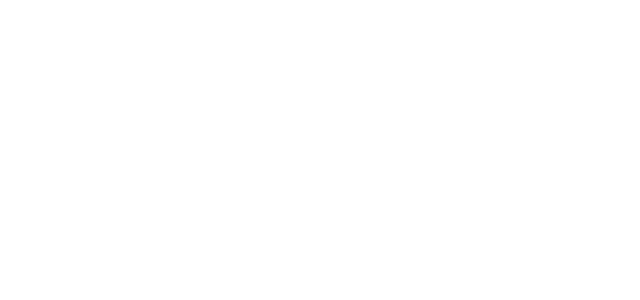
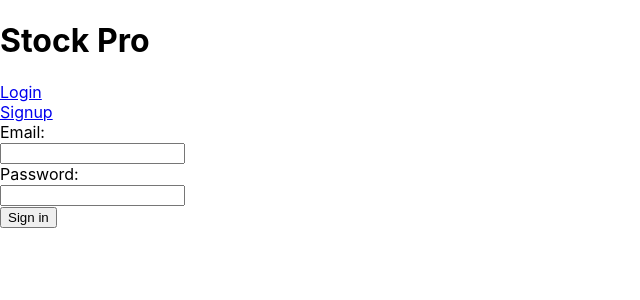
Before and after one commit to bonliu/stock_react, a React (Create React App) app in the folder client/: page /login in a window 1280 px wide. Shown: the top 300 px of the page, without its empty margins (0-640 px from the left). Built offline with nearby package versions, Linux system fonts and the light colour scheme.

Commit message:
Add path for portfolio page

```diff
--- a/client/src/components/App.js
+++ b/client/src/components/App.js
@@ -8,15 +8,24 @@ import '../styles/App.css';
 
 import Login from './Login';
 import Register from './Register';
+import Portfolio from './Portfolio';
 
 function App() {
   return (
-    <Router>
-      <Switch>
-        <Route path="/" exact component={Login}></Route>
-        <Route path="/signup" component={Register}></Route>
-      </Switch>
-    </Router>
+    <div>
+      <h1>Stock Pro</h1>
+      <a href="/login">Login</a>
+      <br></br>
+      <a href="/signup">Signup</a>
+      <Router>
+        <Switch>
+          <Route path="/login" exact component={Login}></Route>
+          <Route path="/signup" component={Register}></Route>
+          <Route path="/portfolio" component={Portfolio}></Route>
+        </Switch>
+      </Router>
+    </div>
+
   );
 }
 
--- a/client/src/components/Login.js
+++ b/client/src/components/Login.js
@@ -27,6 +27,12 @@ class Login extends React.Component {
         const data = await response.json();
         if (data.message === 'success') {
             this.setState({ loggedIn: true });
+            this.props.history.push({
+                pathname: '/portfolio',
+                state: {
+                    email: this.state.email
+                }
+            });
         } else {
             alert('Your password is incorrect');
         }
@@ -34,7 +40,6 @@ class Login extends React.Component {
     }
 
     render() {
-        if (!this.state.loggedIn) {
         return (
             <form id="login-form" method="post" onSubmit={this.handleSubmit}>
                 <label>Email:</label>
@@ -48,11 +53,6 @@ class Login extends React.Component {
                 <input type="submit" name="submit" value="Sign in" />
             </form>
         );
-        } else {
-            return (
-                <Portfolio email={this.state.email} />
-            );
-        }
     }
 }
 
--- a/client/src/components/Portfolio.js
+++ b/client/src/components/Portfolio.js
@@ -17,7 +17,7 @@ class Portfolio extends React.Component {
     }
 
     componentDidMount() {
-        this.setState({ email: this.props.email });
+        this.setState({ email: this.props.location.state.email });
 
         this.getBalance()
             .then(currentBalance => this.setState({ balance: currentBalance }));
@@ -58,7 +58,7 @@ class Portfolio extends React.Component {
                 'Content-Type': 'application/json',
             },
             body: JSON.stringify({
-                email: this.props.email
+                email: this.props.location.state.email
             })
         });
 
@@ -73,7 +73,7 @@ class Portfolio extends React.Component {
                 'Content-Type': 'application/json',
             },
             body: JSON.stringify({
-                email: this.props.email,
+                email: this.props.location.state.email,
                 balance: p
             })
         });
@@ -166,7 +166,7 @@ class Portfolio extends React.Component {
             <div className='portfolio-ui'>
                 <div className='rowC'>
 
-                    <TickerList email={this.props.email} balance={this.state.balance} />
+                    <TickerList email={this.props.location.state.email} balance={this.state.balance} />
 
                     <div className='buyingForm'>
                         <p>Cash - {parseFloat(this.state.balance).toFixed(2)}</p>
--- a/client/src/components/Register.js
+++ b/client/src/components/Register.js
@@ -32,6 +32,7 @@ class Register extends React.Component {
             if (data.message === 'success') {
                 console.log('Account created successfully');
                 alert('Account created');
+                this.props.history.push('/login');
             } else {
                 alert('Account existed');
             }
```
Lines whose indentation alone changed are shown as unchanged.
